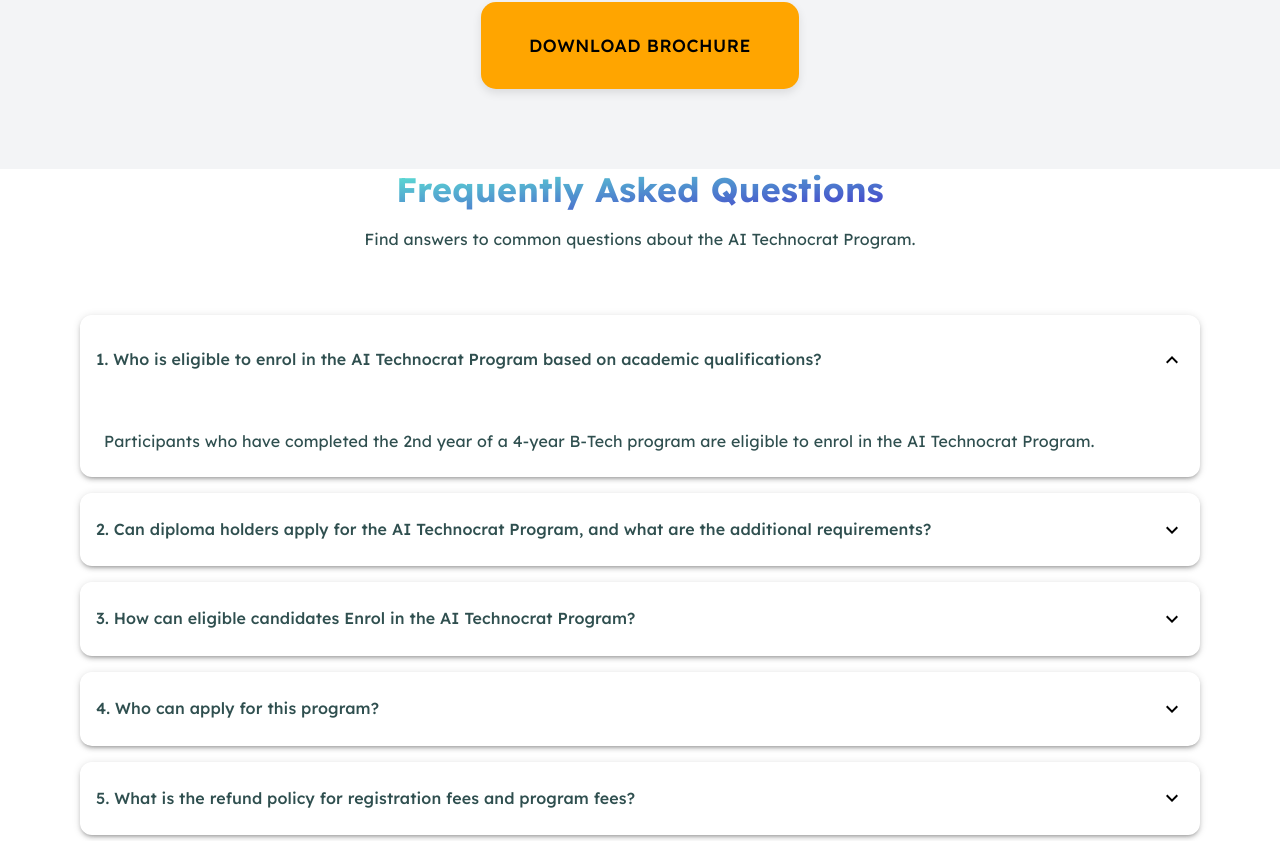
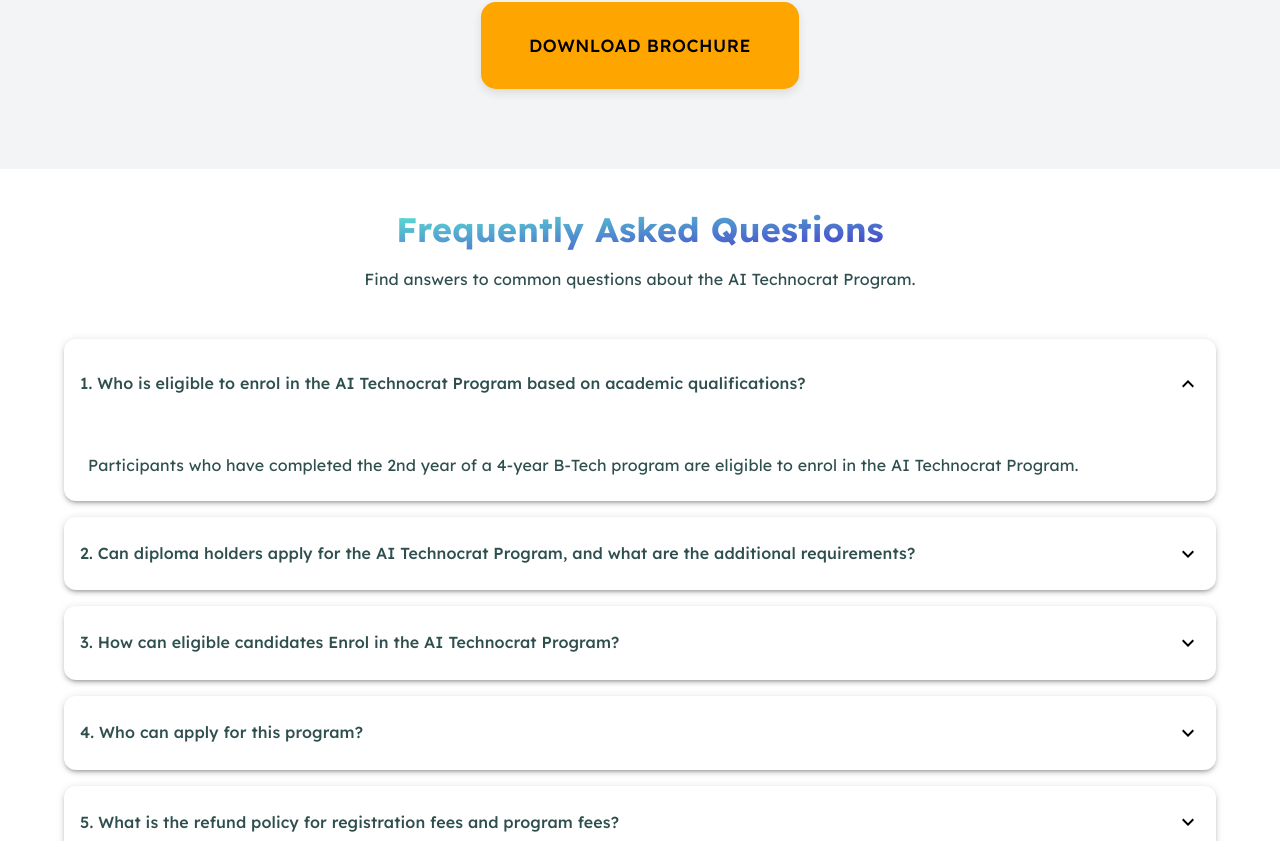
Before and after one commit to Pwnkdm/ices-iitrpr-ai, a React (Vite) app in the folder client/: page / in a window 1280 px wide. Shown: the part 5099-5940 px from the top of the page. Built offline with nearby package versions, Linux system fonts and the light colour scheme.

Commit message:
changes made for faqs

```diff
--- a/client/src/components/FAQs.tsx
+++ b/client/src/components/FAQs.tsx
@@ -36,14 +36,7 @@ const FAQs: React.FC = () => {
   );
 
   return (
-    <Box
-      sx={{
-        py: 10,
-        px: 2,
-        minHeight: "100vh",
-        pt:0
-      }}
-    >
+    <div className="h-fit p-10 ">
       <Container maxWidth="lg">
         {/* Title Section */}
         <Box sx={{ textAlign: "center", mb: 6 }}>
@@ -62,15 +55,15 @@ const FAQs: React.FC = () => {
             Frequently Asked Questions
           </Typography>
 
-
-
           <Typography variant={isMobile ? "body2" : "body1"} color="#2F4F4F">
             Find answers to common questions about the AI Technocrat Program.
           </Typography>
         </Box>
 
         {/* FAQs List */}
-        <div className="h-[60vh] md:h-[75vh] sm:h-[75vh] p-4 overflow-y-auto">
+        <div
+        // className="h-[60vh] md:h-[75vh] sm:h-[75vh] p-4 overflow-y-auto border-2"
+        >
           {displayedFaqs.length > 0 ? (
             displayedFaqs.map((faq: FaqItem, index: number) => (
               <Paper
@@ -114,7 +107,9 @@ const FAQs: React.FC = () => {
                       {index + 1 + (page - 1) * faqsPerPage}. {faq.question}
                     </Typography>
                   </AccordionSummary>
-                <AccordionDetails sx={{ p: 3, backgroundColor: "transparent" }}>
+                  <AccordionDetails
+                    sx={{ p: 3, backgroundColor: "transparent" }}
+                  >
                     <Typography
                       variant={isMobile ? "body2" : "body1"}
                       sx={{ color: "#2F4F4F" }}
@@ -148,7 +143,7 @@ const FAQs: React.FC = () => {
           </Box>
         )}
       </Container>
-    </Box>
+    </div>
   );
 };
 
```
Lines whose indentation alone changed are shown as unchanged.
